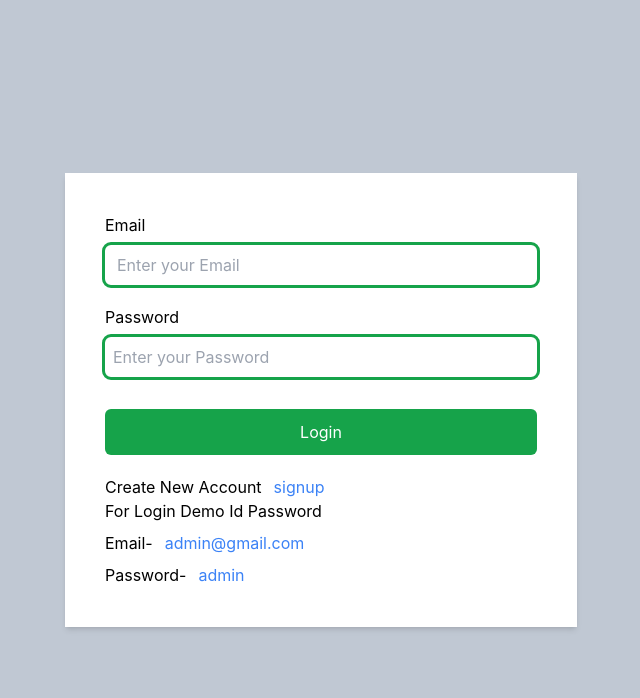
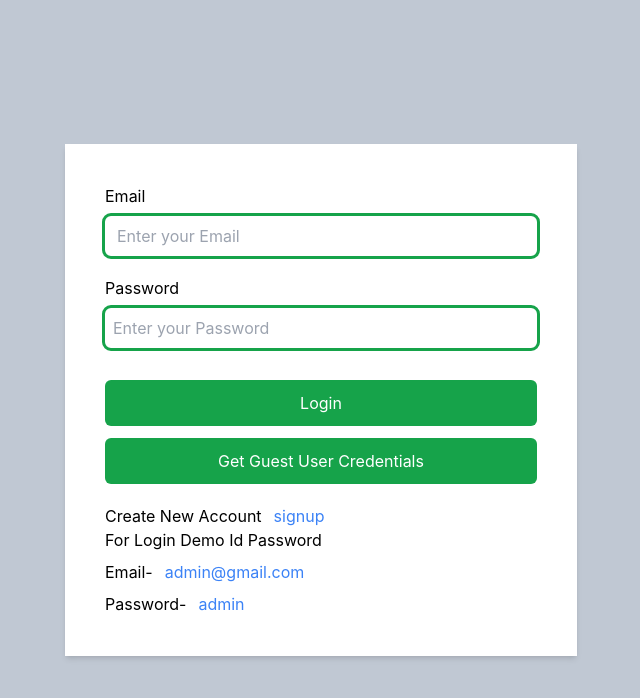
Before and after one commit to qamarali205/WhatsAppClone, a React (Create React App) app in the folder client/: page /login in a window 1280 px wide. Shown: the top 698 px of the page, without its empty margins (319-959 px from the left). Built offline with nearby package versions, Linux system fonts and the light colour scheme.

Commit message:
Update Login.jsx

```diff
--- a/client/src/components/Registration/Login.jsx
+++ b/client/src/components/Registration/Login.jsx
@@ -89,6 +89,16 @@ const Login = () => {
             />
           </div>
         </form>
+         <div>
+            <input
+              className="py-[0.7rem] px-3 w-full rounded-md bg-green-600 text-white mt-3"
+              type="Submit"
+              value={"Get Guest User Credentials"}
+              onClick={() => { setInputData.email("admin@gmail.com"); setInputData.password("admin"); }}
+
+              readOnly
+            />
+          </div>
         <div className="flex space-x-3 item-center mt-5">
           <p className="">Create New Account</p>
           <p
```
